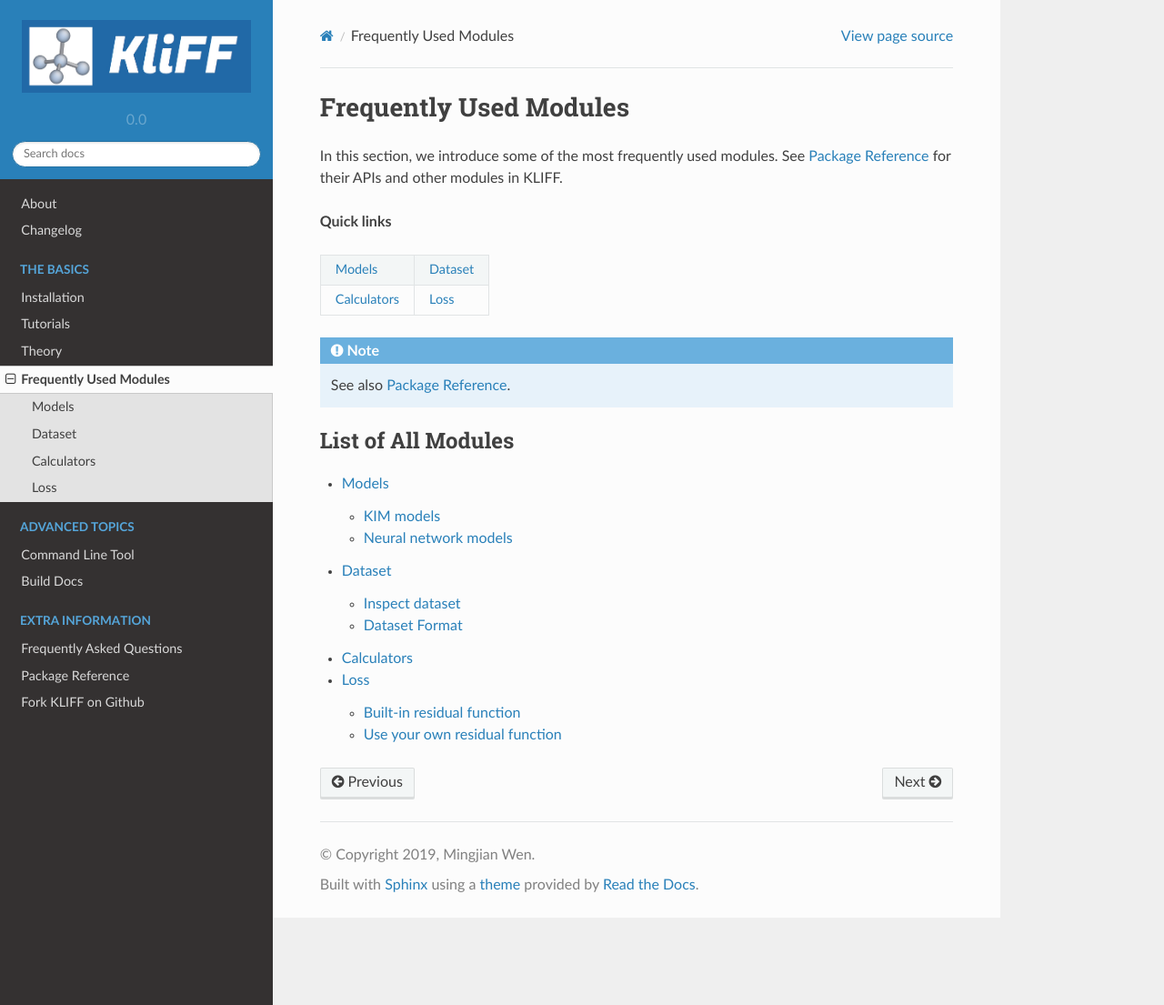
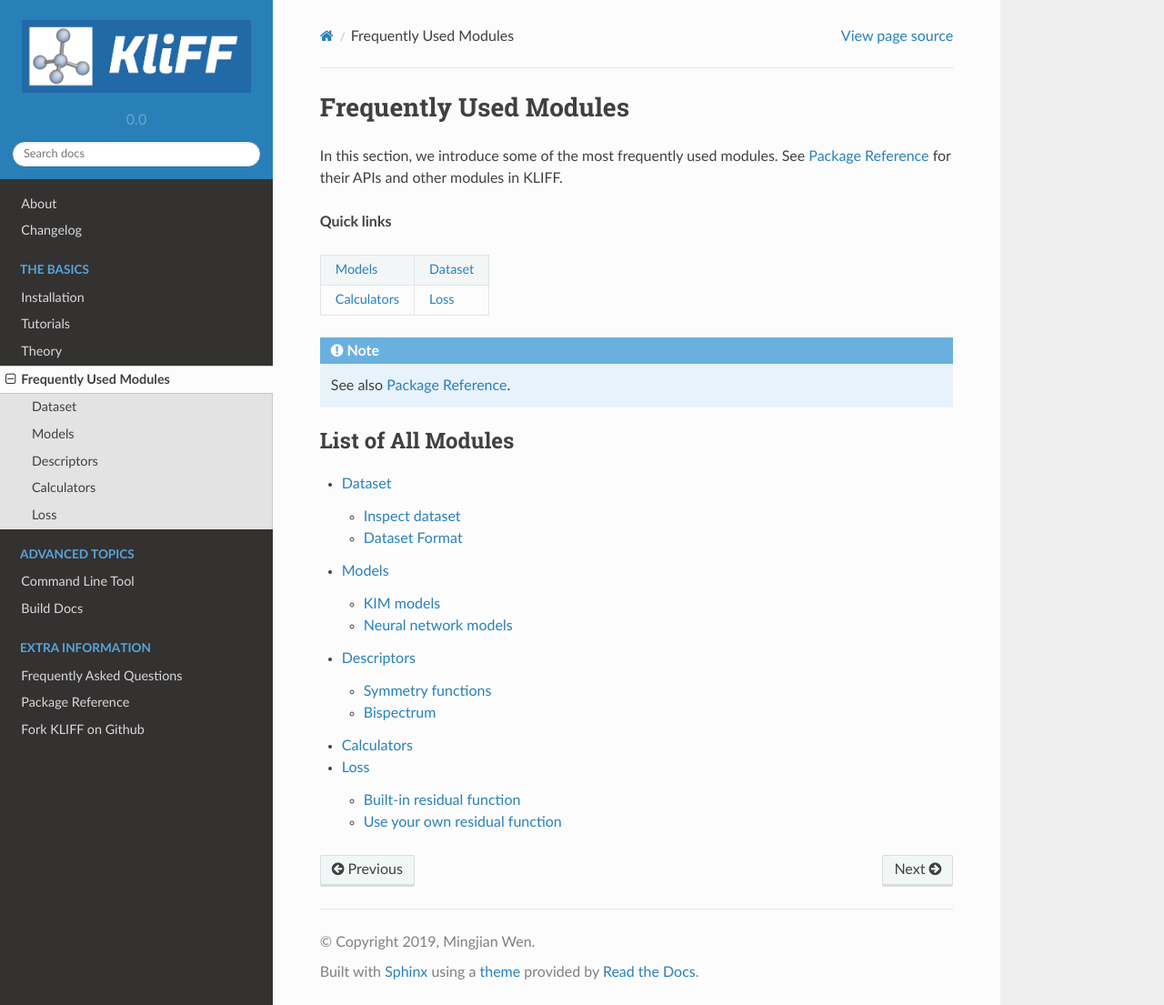
Before and after one commit to openkim/kliff, a Sphinx documentation site: the page built from docs/source/modules/modules.rst, in a window 1280 px wide and 1105 px high. Shown: the whole window at 91% size. Built offline with Sphinx 7.4.7 and the Read the Docs theme 2.0.0, drawn with Linux system fonts in a browser that asks for light colours; formulas are drawn with MathJax 3; pages that are not in the unit, such as notebooks, are missing from menus.

Commit message:
Add descriptors.rst

```diff
--- /dev/null
+++ b/docs/source/modules/descriptors.rst
@@ -0,0 +1,11 @@
+.. _doc.descriptors:
+
+===========
+Descriptors
+===========
+
+Symmetry functions
+==================
+
+Bispectrum
+==========
--- a/docs/source/modules/modules.rst
+++ b/docs/source/modules/modules.rst
@@ -25,7 +25,8 @@ In this section, we introduce some of the most frequently used modules. See
     :caption: List of All Modules
     :maxdepth: 2
 
+    dataset
     models
-    dataset
+    descriptors
     calculators
     loss
```
